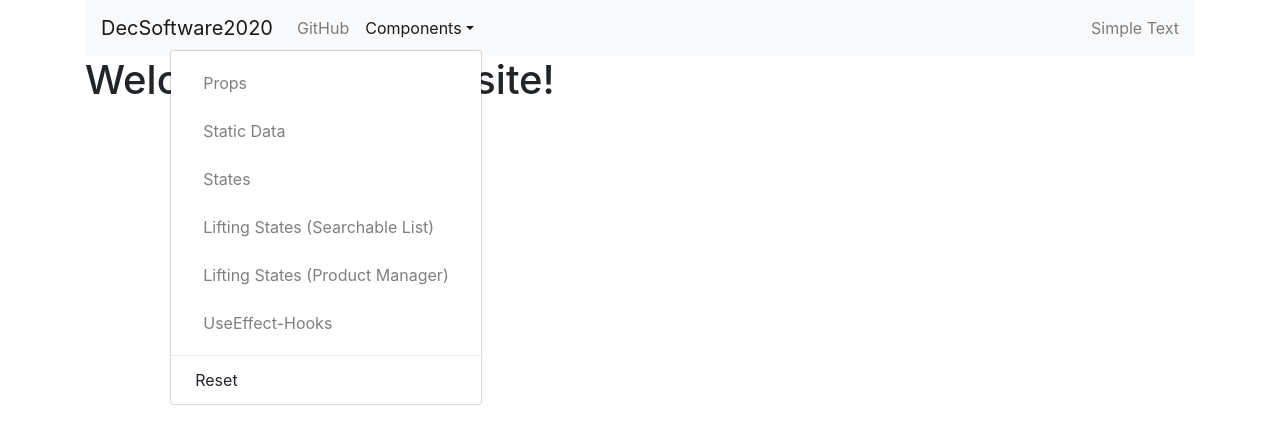
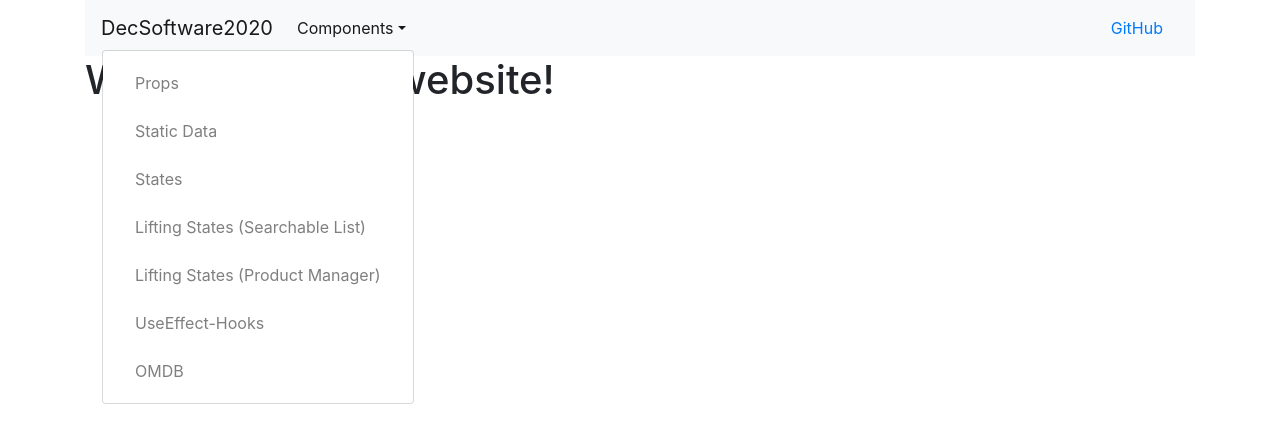
Before and after one commit to savannahvaith/DEC20-MERN, a React (Create React App) app in the folder frontend/: page / in a window 1280 px wide. Both pictures are taken after a click on the link "Components". Shown: the top 444 px of the page. Built offline with nearby package versions, Linux system fonts and the light colour scheme; the HTML template or start-up script is replaced by a standard one.

Commit message:
SV: Changed Navigation bar

```diff
--- a/frontend/src/Components/Overview.jsx
+++ b/frontend/src/Components/Overview.jsx
@@ -25,9 +25,6 @@ const Overview = () => {
                 <NavbarToggler onClick={toggle} />
                 <Collapse isOpen={isOpen} navbar>
                     <Nav className="mr-auto" navbar>
-                        <NavItem>
-                            <NavLink href="https://github.com/savannahvaith/DEC20-MERN">GitHub</NavLink>
-                        </NavItem>
                         <UncontrolledDropdown nav inNavbar>
                             <DropdownToggle nav caret>
                                 Components
@@ -51,14 +48,14 @@ const Overview = () => {
                                 <DropdownItem>
                                     <NavLink href="/UseEffect">UseEffect-Hooks</NavLink>
                                 </DropdownItem>
-                                <DropdownItem divider />
                                 <DropdownItem>
-                                    Reset
+                                    <NavLink href="/OMDB/Search">OMDB</NavLink>
                                 </DropdownItem>
                             </DropdownMenu>
                         </UncontrolledDropdown>
                     </Nav>
-                    <NavbarText>Simple Text</NavbarText>
+                        <NavLink href="https://github.com/savannahvaith/DEC20-MERN">GitHub</NavLink>
+
                 </Collapse>
             </Navbar>
         </div>
```
